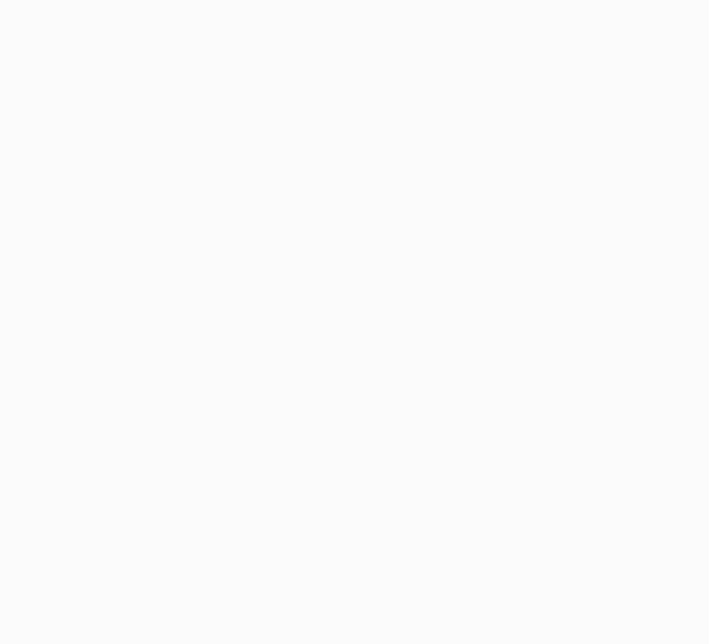
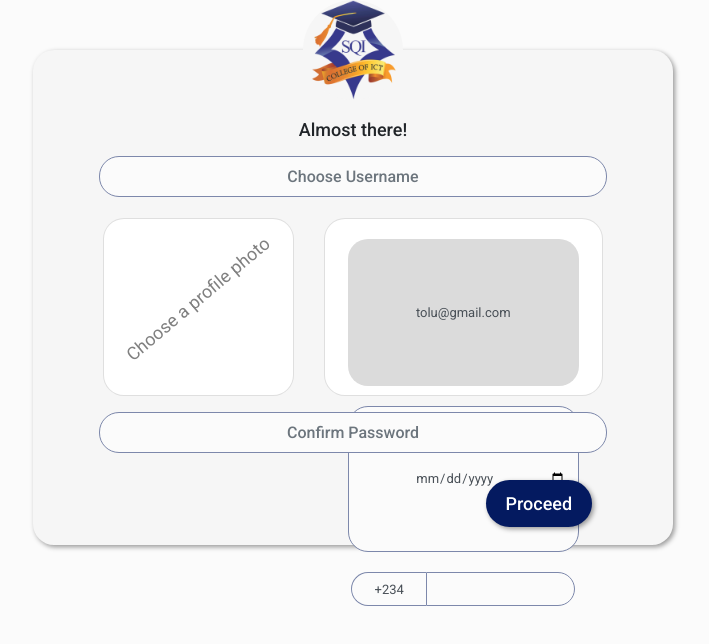
Before and after one commit to ToluwanimiO/SQI_Forum, an Angular app: page /signUp2 in a window 1280 px wide. Before the commit this address led to /. Shown: the top 644 px of the page, without its empty margins (287-996 px from the left). Built offline with nearby package versions, Linux system fonts and the light colour scheme.

Commit message:
Sign Up interface part 2

```diff
--- a/src/app/app-routing.module.ts
+++ b/src/app/app-routing.module.ts
@@ -1,11 +1,13 @@
 import { NgModule } from '@angular/core';
 import { Routes, RouterModule } from '@angular/router';
 import { SignInComponent } from './sign-in/sign-in.component';
+import { SignUpPhase2Component } from './sign-up-phase2/sign-up-phase2.component';
 import { SignUpComponent } from './sign-up/sign-up.component';
 
 const routes: Routes = [
   {path:"signIn",component:SignInComponent},
-  {path:"signUp",component:SignUpComponent}
+  {path:"signUp",component:SignUpComponent},
+  {path:"signUp2",component:SignUpPhase2Component},
 ];
 
 @NgModule({
--- a/src/app/app.module.ts
+++ b/src/app/app.module.ts
@@ -6,12 +6,16 @@
 import { BrowserAnimationsModule } from '@angular/platform-browser/animations';
 import { SignInComponent } from './sign-in/sign-in.component';
 import { SignUpComponent } from './sign-up/sign-up.component';
+import { SignUpPhase2Component } from './sign-up-phase2/sign-up-phase2.component';
+import { EditProfileComponent } from './edit-profile/edit-profile.component';
 
 @NgModule({
   declarations: [
     AppComponent,
     SignInComponent,
-    SignUpComponent
+    SignUpComponent,
+    SignUpPhase2Component,
+    EditProfileComponent
   ],
   imports: [
     BrowserModule,
--- /dev/null
+++ b/src/app/edit-profile/edit-profile.component.html
@@ -0,0 +1 @@
+<p>edit-profile works!</p>
--- /dev/null
+++ b/src/app/edit-profile/edit-profile.component.ts
@@ -0,0 +1,15 @@
+import { Component, OnInit } from '@angular/core';
+
+@Component({
+  selector: 'app-edit-profile',
+  templateUrl: './edit-profile.component.html',
+  styleUrls: ['./edit-profile.component.css']
+})
+export class EditProfileComponent implements OnInit {
+
+  constructor() { }
+
+  ngOnInit(): void {
+  }
+
+}
--- /dev/null
+++ b/src/app/sign-up-phase2/sign-up-phase2.component.css
@@ -0,0 +1,81 @@
+.round{
+    border-radius: 1.5em;
+    background-color: #F6F6F6;
+    box-shadow: 2px 2px 5px rgba(0, 0, 0, 0.4);
+    border:0px;
+    margin-top: -50px;
+    padding-top: 70px;
+    z-index: -1;
+}
+.signText{
+    font-size: large;
+    font-weight: 500;
+}
+.input{
+    margin-top: 1em;
+    border-radius: 20px;
+    background-color: #FBFBFB;
+    border: #7D88AB solid 1px;
+    padding: 10px;
+    font-weight: 500;
+}
+.input:focus{
+    border: #7D88AB solid 1px;
+    box-shadow: 0 0 0 0.1rem rgba(23, 50, 78, 0.25);
+}
+.inputEdit{
+    font-size: small;
+    margin-top: 20px;
+    border-radius: 20px;
+    background-color: #FBFBFB;
+    border: #7D88AB solid 1px;
+}
+.inputEdit:focus{
+    border: #7D88AB solid 1px;
+    box-shadow: 0 0 0 0.1rem rgba(23, 50, 78, 0.25);
+}
+.input1{
+    background-color: #DBDBDB;
+    border: 0;
+}
+.input3{
+    margin-bottom: 20px;
+}
+.signButton{
+    border-radius: 1.5em;
+    font-weight: 500;
+    margin-top: 1.5em;
+    width: fit-content;
+    padding: 10px 20px 10px;
+    font-size: large;
+    background-color: #041A60;
+    border: #041A60;
+    color: white;
+    box-shadow: 2px 2px 5px rgba(0, 0, 0, 0.4);
+    margin-bottom: 1em;
+}
+.signButton:hover, .signButton:focus{
+    background-color: #041A60;
+    border: #041A60;
+    box-shadow: none;
+}
+.logoContainer{
+    border-radius: 50%;
+    background-color: #F6F6F6;
+    width: 100px;
+    height: 100px;
+    /* box-shadow: -1px -2px 5px rgba(0, 0, 0, 0.4); */
+    z-index: 100;
+    /* background-image: url('../../assets/sqicollege.png'); */
+}
+.cardRound{
+    border-radius: 1.5em;
+}
+.rowPad{
+    margin-top: 1.5em;
+}
+.rotate{
+    transform: translate(0px,70px) rotate(-40deg);
+    font-size: large;
+    color:grey;
+}
--- /dev/null
+++ b/src/app/sign-up-phase2/sign-up-phase2.component.html
@@ -0,0 +1,29 @@
+
+<div class="logoContainer mx-auto">
+    <img src="../../assets/sqicollege.png" width="100px" height="100px"/>
+</div>
+<form class="card col-6 mx-auto round text-center">
+    <b class="signText">Almost there!</b>
+    <input type="text" class="form-control text-center input col-10 mx-auto" placeholder="Choose Username"/>
+    <div class="row col-11 mx-auto rowPad">
+        <div class="col-5">
+            <div class=" card cardRound h-100">
+                <span class="rotate">Choose a profile photo</span>
+            </div>
+        </div>
+        <div class="col-7">
+            <div class="card cardRound h-100">
+                <input type="text" class="form-control text-center inputEdit col-10 disabled mx-auto input1" value="tolu@gmail.com"/>
+                <input type="date" class="form-control text-center inputEdit col-10 mx-auto"/>
+                <div class="row col-11 mx-auto">
+                    <input type="text" class="form-control text-center input3 col-4 inputEdit border-right-0" style="border-radius: 150px 0 0 150px " value="+234"/>
+                    <input type="text" class="form-control text-center col-8 input3 inputEdit" style="border-radius: 0 150px 150px 0; "/>
+                </div>
+            </div>
+        </div>
+    </div>
+    <input type="text" class="form-control text-center input col-10 mx-auto" placeholder="Confirm Password"/>
+    <div class="col-10 mx-auto">
+        <button class="btn float-right signButton">Proceed</button>
+    </div>
+</form>
--- /dev/null
+++ b/src/app/sign-up-phase2/sign-up-phase2.component.ts
@@ -0,0 +1,15 @@
+import { Component, OnInit } from '@angular/core';
+
+@Component({
+  selector: 'app-sign-up-phase2',
+  templateUrl: './sign-up-phase2.component.html',
+  styleUrls: ['./sign-up-phase2.component.css']
+})
+export class SignUpPhase2Component implements OnInit {
+
+  constructor() { }
+
+  ngOnInit(): void {
+  }
+
+}
```
Also changed, not shown: src/app/edit-profile/edit-profile.component.css (added), 2 other files (tests, documents, lock files or other folders).
